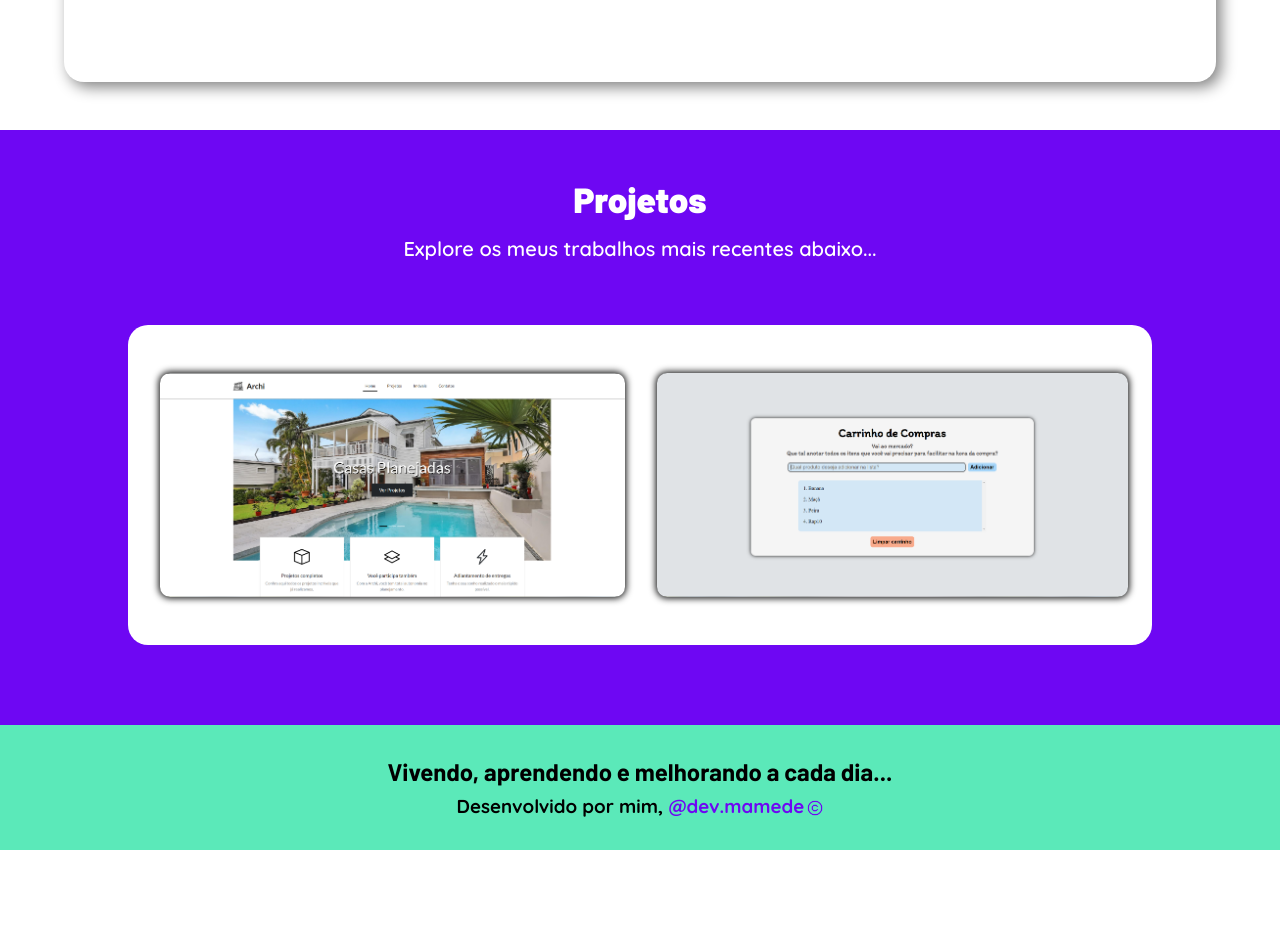
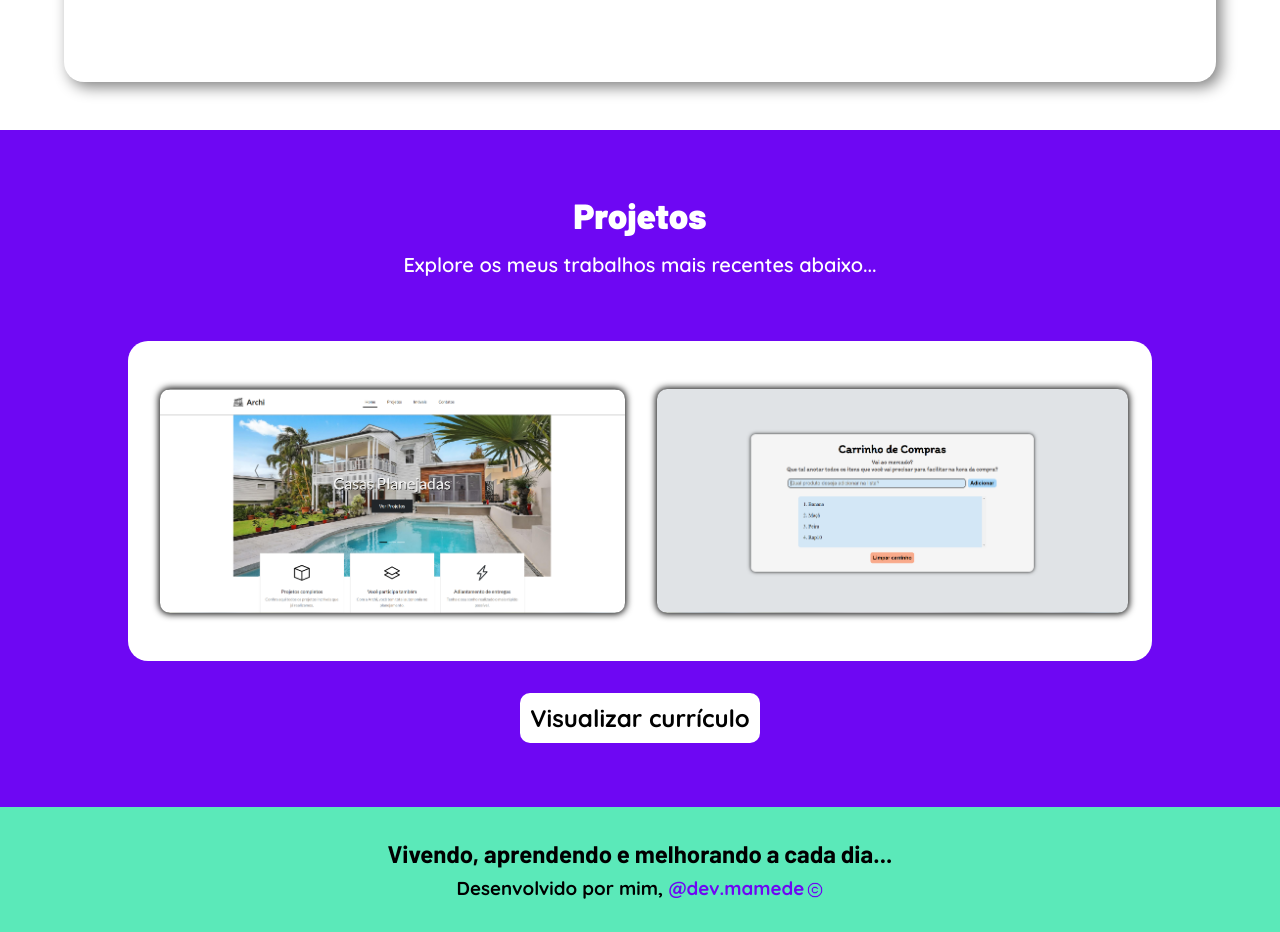
Before and after one commit to devmamede/Portfolio, a React (Vite) app in the folder portfolio/: page / in a window 1280 px wide. Shown: the part 1442-2374 px from the top of the page. Before the commit the page ends 2292 px from the top, so only its background shows below. Built offline with nearby package versions, Linux system fonts and the light colour scheme.

Commit message:
resume button added

```diff
--- a/portfolio/src/components/Projects.css
+++ b/portfolio/src/components/Projects.css
@@ -9,7 +9,7 @@
 
 .titleProjects {
   font-family: "Barlow", sans-serif;
-  padding: 3rem 0 1rem 0;
+  padding: 4rem 0 1rem 0;
   font-size: 35px;
   font-weight: 900;
 }
@@ -27,7 +27,7 @@
   background-color: #fff;
   border-radius: 20px;
   padding: 2rem;
-  margin: 4rem 5rem 5rem 5rem;
+  margin: 4rem 5rem 2rem 5rem;
   display: flex;
   align-items: center;
   gap: 2rem;
@@ -76,10 +76,31 @@
   font-size: 2rem;
   display: none;
   pointer-events: none;
-  /* background-color: #000;
-  opacity: 0.8;
+}
+
+.curriculoBtn {
+  background-color: #fff;
+  border: none;
+  font-size: 24px;
   padding: 10px;
-  border-radius: 20px; */
+  border-radius: 10px;
+  margin-bottom: 4rem;
+}
+
+.curriculoBtn:hover {
+  cursor: pointer;
+  background-color: #5be9b9;
+  color: #000;
+}
+
+.curriculoBtn a {
+  text-decoration: none;
+  font-family: "Quicksand", sans-serif;
+  font-weight: bold;
+}
+
+.curriculoBtn a:hover {
+  color: #000;
 }
 
 .slide:hover::after {
--- a/portfolio/src/components/Projects.jsx
+++ b/portfolio/src/components/Projects.jsx
@@ -140,6 +140,14 @@ const Projects = () => {
               </a>
             </div>
           </section>
+
+          <button
+            className="curriculoBtn"
+            target="blank"
+            href="./public/pdf/curriculo.pdf"
+          >
+            <a>Visualizar currículo</a>
+          </button>
         </div>
       </main>
 
```
Also changed, not shown: 1 other file (tests, documents, lock files or other folders).
